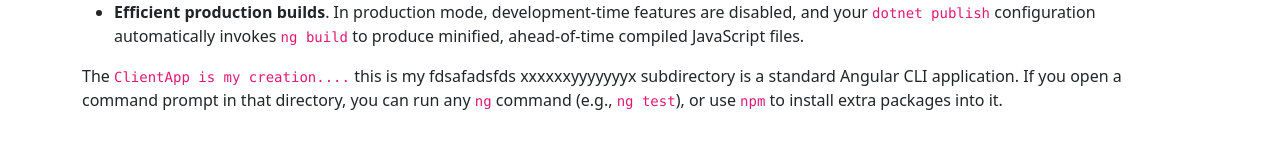
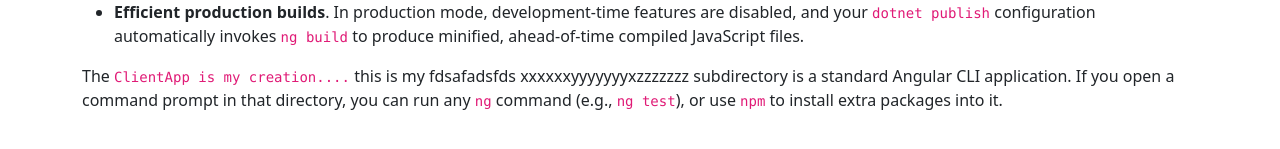
Before and after one commit to LightDay999/AngularCRUD, an Angular app in the folder ClientApp/: page / in a window 1280 px wide. Shown: the part 369-518 px from the top of the page. Built offline with nearby package versions, Linux system fonts and the light colour scheme.

Commit message:
fourth commit from fantaboy.

```diff
--- a/ClientApp/src/app/home/home.component.html
+++ b/ClientApp/src/app/home/home.component.html
@@ -11,4 +11,4 @@
   <li><strong>Angular CLI integration</strong>. In development mode, there's no need to run <code>ng serve</code>. It runs in the background automatically, so your client-side resources are dynamically built on demand and the page refreshes when you modify any file.</li>
   <li><strong>Efficient production builds</strong>. In production mode, development-time features are disabled, and your <code>dotnet publish</code> configuration automatically invokes <code>ng build</code> to produce minified, ahead-of-time compiled JavaScript files.</li>
 </ul>
-<p>The <code>ClientApp is my creation....</code> this is my fdsafadsfds xxxxxxyyyyyyyx subdirectory is a standard Angular CLI application. If you open a command prompt in that directory, you can run any <code>ng</code> command (e.g., <code>ng test</code>), or use <code>npm</code> to install extra packages into it.</p>
+<p>The <code>ClientApp is my creation....</code> this is my fdsafadsfds xxxxxxyyyyyyyxzzzzzzz subdirectory is a standard Angular CLI application. If you open a command prompt in that directory, you can run any <code>ng</code> command (e.g., <code>ng test</code>), or use <code>npm</code> to install extra packages into it.</p>
```
